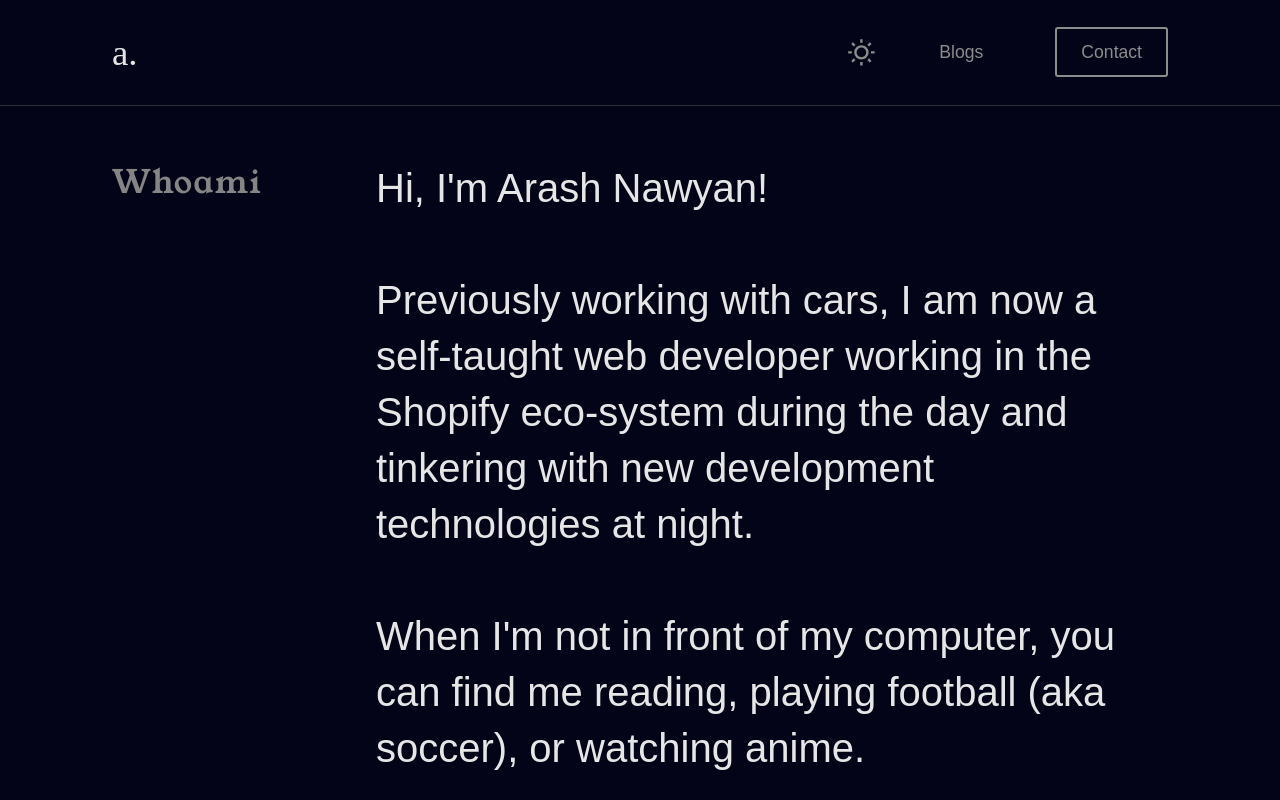
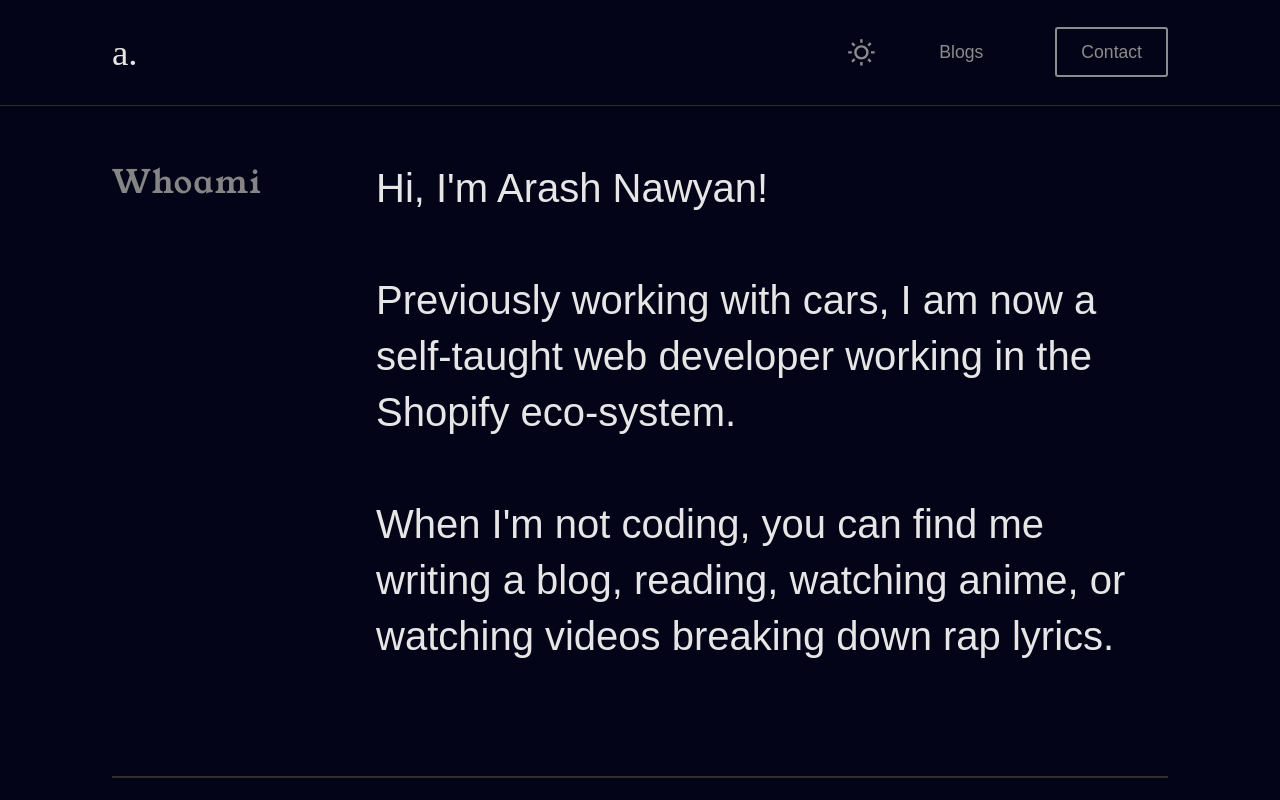
Before and after one commit to Arash-11/personal-website-v2, a Next.js app: page / in a window 1280 px wide. Shown: the top 800 px of the page. Built offline with nearby package versions, Linux system fonts and the light colour scheme.

Commit message:
updated whoami

```diff
--- a/components/Intro/Intro.js
+++ b/components/Intro/Intro.js
@@ -13,10 +13,10 @@ const Intro = () => {
           Hi, I'm Arash Nawyan!
           <br />
           <br />
-          Previously working with cars, I am now a self-taught web developer working in the Shopify eco-system during the day and tinkering with new development technologies at night.
+          Previously working with cars, I am now a self-taught web developer working in the Shopify eco-system.
           <br />
           <br />
-          When I'm not in front of my computer, you can find me reading, playing football (aka soccer), or watching anime.
+          When I'm not coding, you can find me writing a blog, reading, watching anime, or watching videos breaking down rap lyrics.
         </p>
       </main>
     </>
```
